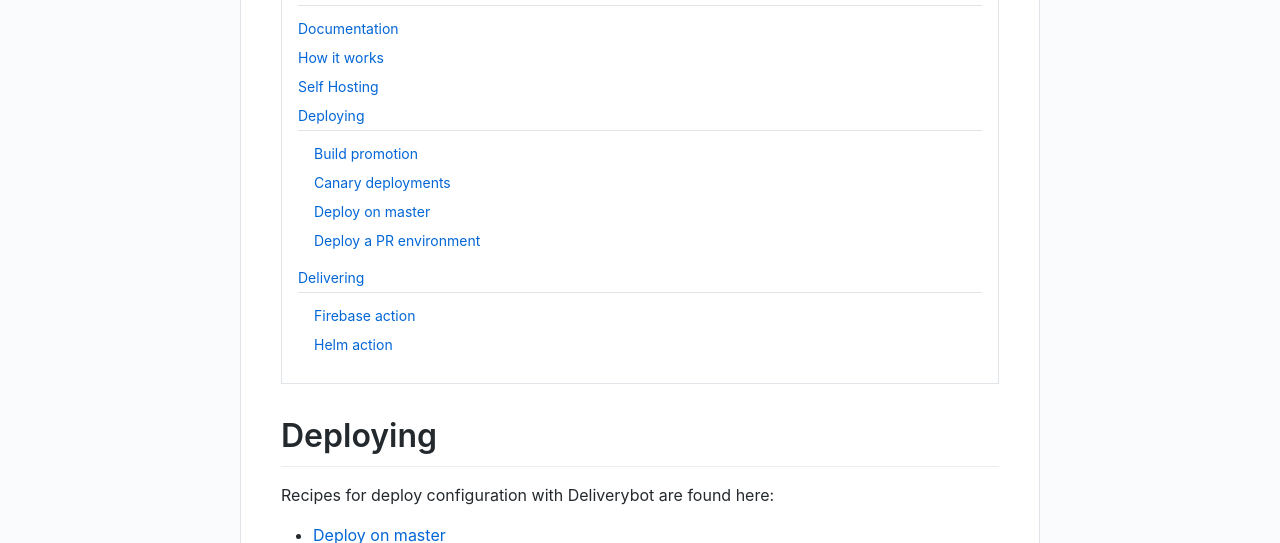
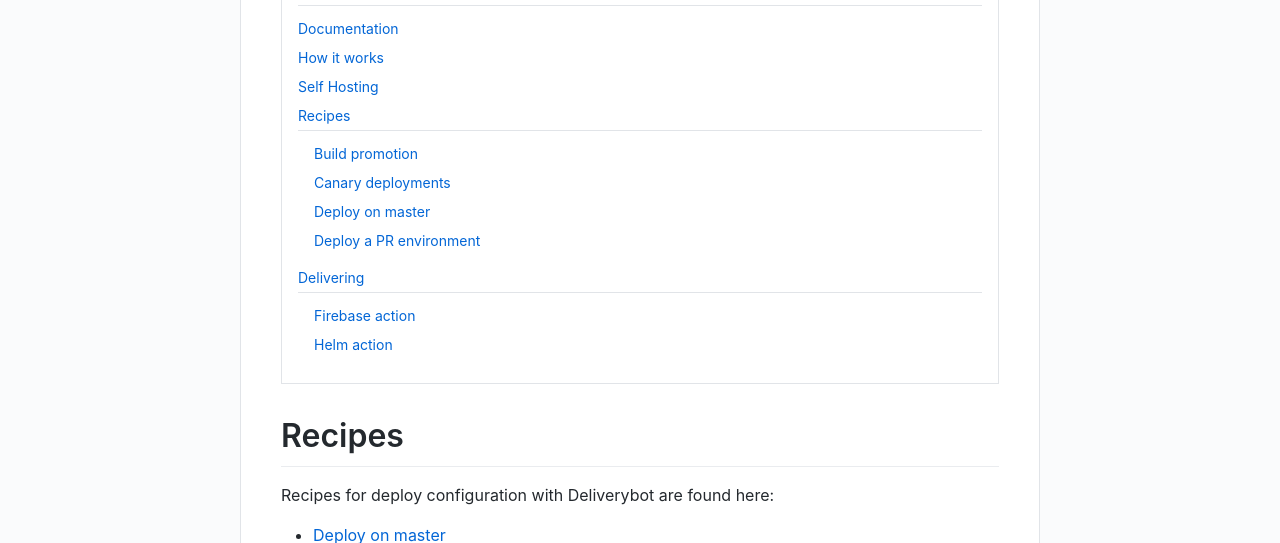
Before and after one commit to deliverybot/deliverybot.github.io, a Jekyll site: the page built from docs/recipes/index.md, in a window 1280 px wide and 900 px high. Shown: the part 206-749 px from the top of the window. Built offline with Jekyll 4.4.1, drawn with Linux system fonts in a browser that asks for light colours.

Commit message:
Change to recipes

```diff
--- a/docs/deploying/index.md
+++ b/docs/recipes/index.md
@@ -1,10 +1,10 @@
 ---
 layout: page
-title: Deploying
-group: Deploying
+title: Recipes
+group: Recipes
 ---
 
-# Deploying
+# Recipes
 
 Recipes for deploy configuration with Deliverybot are found here:
 
```
Also changed, not shown: docs/recipes/build-promotion.md (renamed from docs/deploying/build-promotion.md, +1 -1 lines), docs/recipes/canary-deployments.md (renamed from docs/deploying/canary-deployments.md, +1 -1 lines), docs/recipes/deploy-on-master.md (renamed from docs/deploying/deploy-on-master.md, +1 -1 lines), docs/recipes/deploy-pr-environments.md (renamed from docs/deploying/deploy-pr-environments.md, +1 -1 lines).
